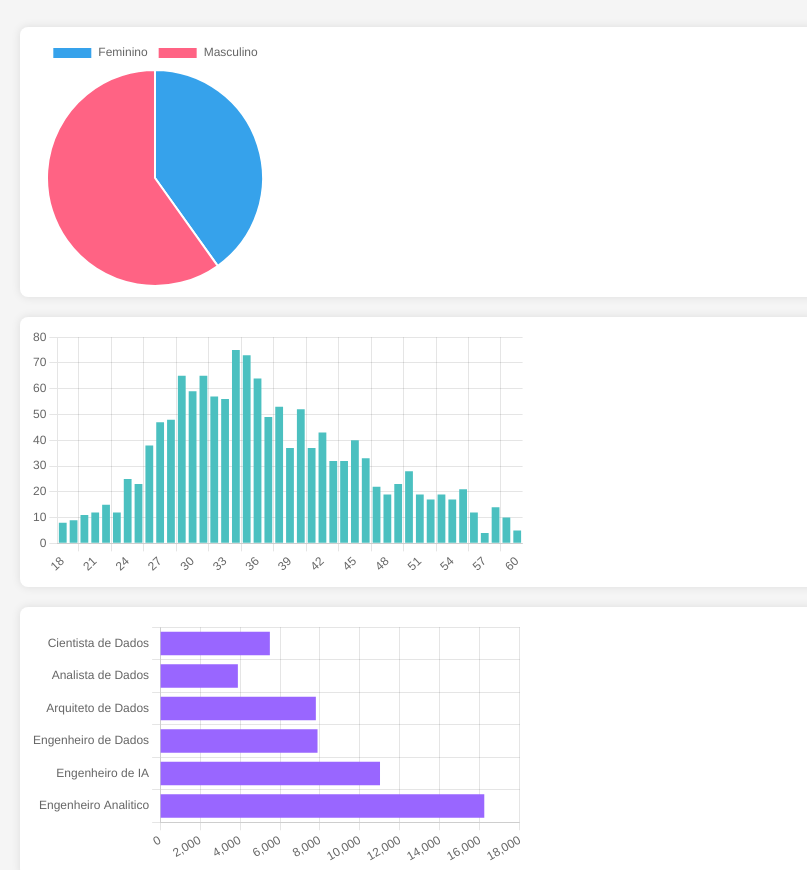
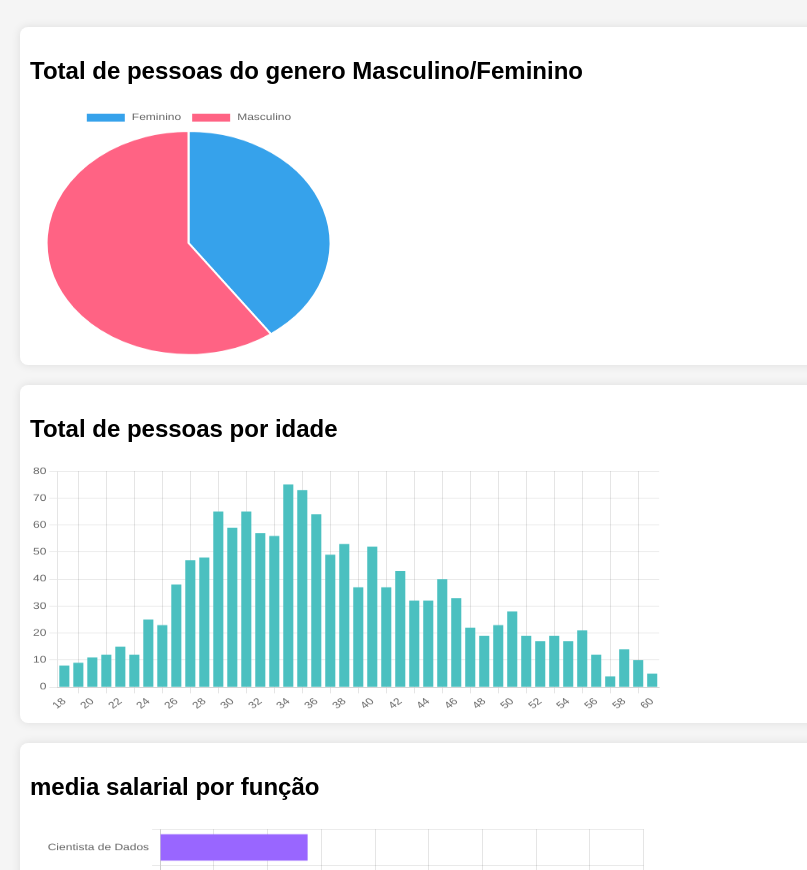
Before and after one commit to EwertonRosendo/dashboard_av2, a plain HTML site: page index.html in a window 1280 px wide. Shown: the part 82-952 px from the top of the page, without its empty margins (0-807 px from the left). Drawn offline with nearby package versions, Linux system fonts and the light colour scheme.

Commit message:
add label

```diff
--- a/index.html
+++ b/index.html
@@ -45,9 +45,9 @@
   <h1>📊 Dashboard RH</h1>
 
   <div class="dashboard">
-    <div class="chart-container"><canvas id="chartGenero"></canvas></div>
-    <div class="chart-container"><canvas id="chartIdade"></canvas></div>
-    <div class="chart-container"><canvas id="chartSalarioFuncao"></canvas></div>
+    <div class="chart-container"><h2>Total de pessoas do genero Masculino/Feminino</h2><canvas id="chartGenero"></canvas></div>
+    <div class="chart-container"><h2>Total de pessoas por idade</h2><canvas id="chartIdade"></canvas></div>
+    <div class="chart-container"><h2>media salarial por função</h2><canvas id="chartSalarioFuncao"></canvas></div>
   </div>
 
   <script>
```
